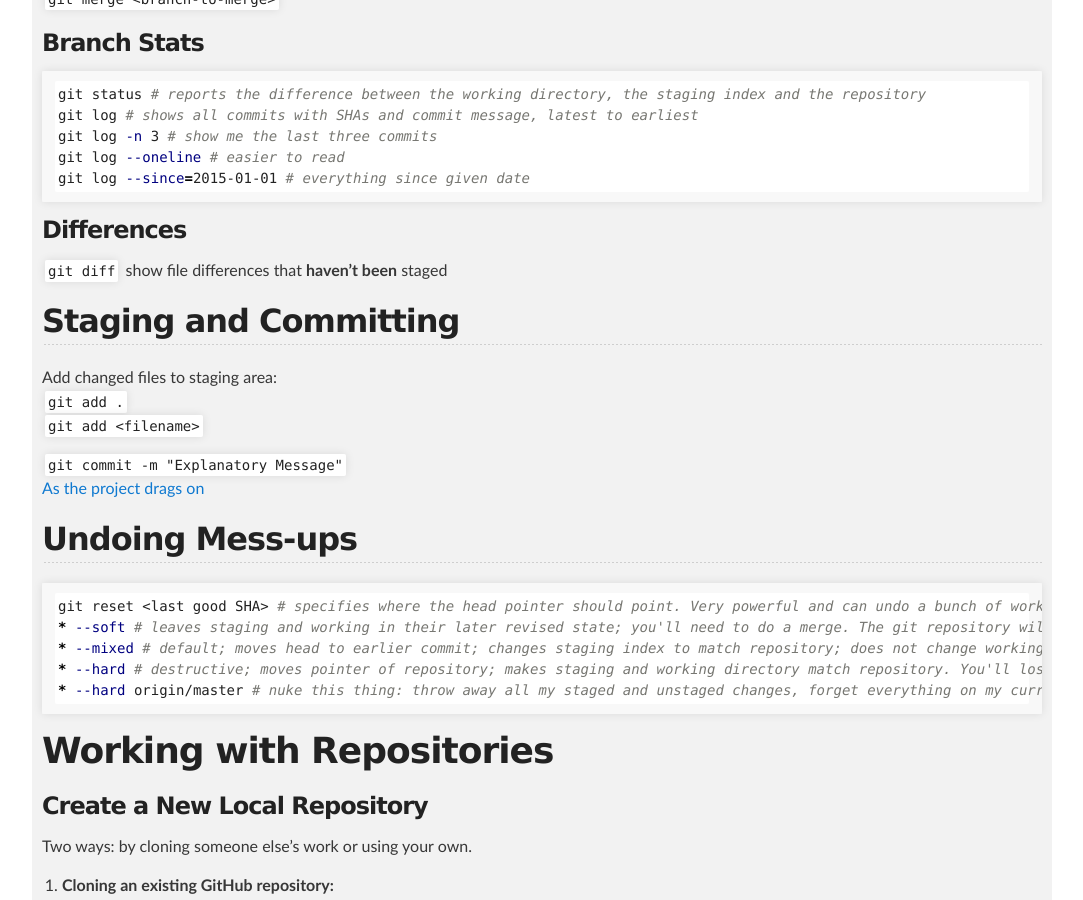
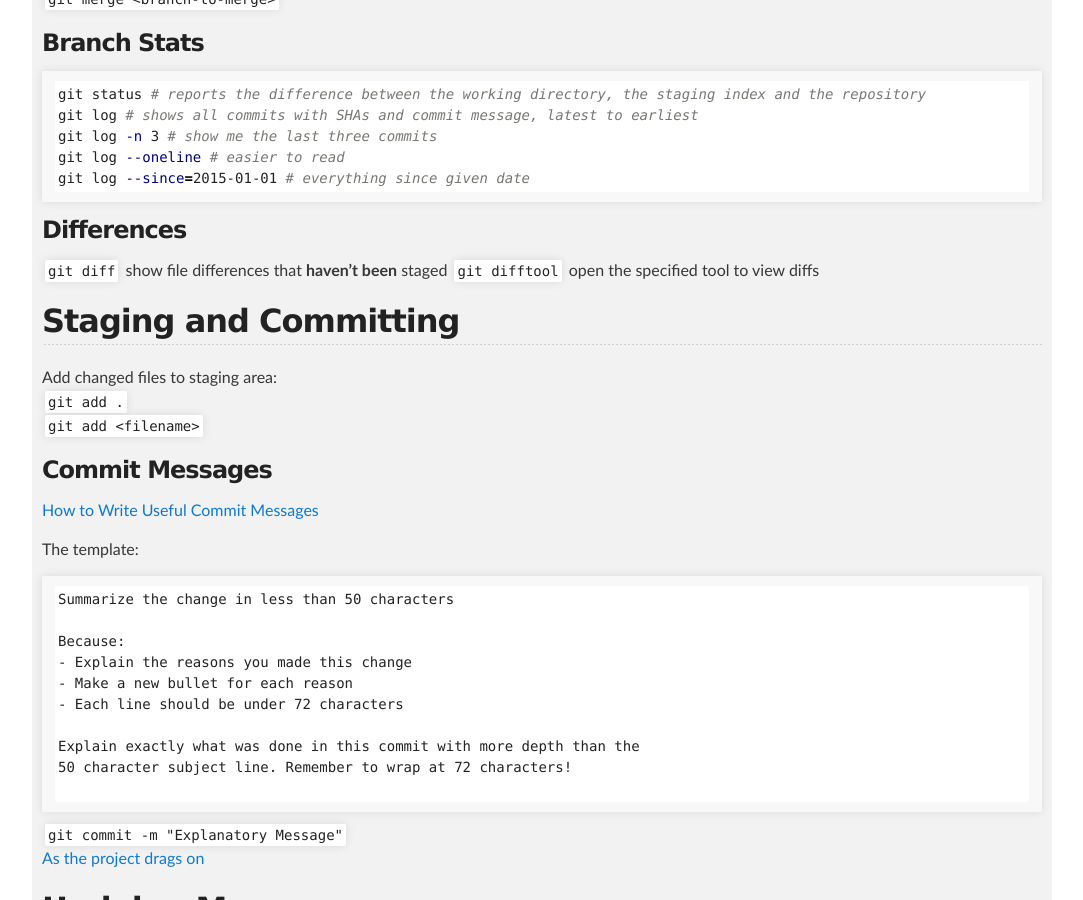
Before and after one commit to cathysnider/cathysnider.github.io, a Jekyll site: the page built from git.md, in a window 1280 px wide and 900 px high, scrolled down 1459 px. Shown: the whole window, without its empty margins (98-1181 px from the left). Built offline with Jekyll 4.4.1, drawn with Linux system fonts in a browser that asks for light colours.

Commit message:
Writing Commit Messages with Template

````diff
--- a/git.md
+++ b/git.md
@@ -67,11 +67,29 @@ git log --since=2015-01-01 # everything since given date
 
 ### Differences
 `git diff` show file differences that **haven't been** staged
+`git difftool` open the specified tool to view diffs
 
 ## Staging and Committing
 Add changed files to staging area:<br />
 `git add .`<br />
 `git add <filename>`<br />
+
+### Commit Messages
+[How to Write Useful Commit Messages](https://dev.to/jacobherrington/how-to-write-useful-commit-messages-my-commit-message-template-20n9)
+
+The template: <br />
+```
+Summarize the change in less than 50 characters
+
+Because:
+- Explain the reasons you made this change
+- Make a new bullet for each reason
+- Each line should be under 72 characters
+
+Explain exactly what was done in this commit with more depth than the
+50 character subject line. Remember to wrap at 72 characters!
+
+```
 
 `git commit -m "Explanatory Message"` <br />
 [As the project drags on](https://xkcd.com/1296/)
````
